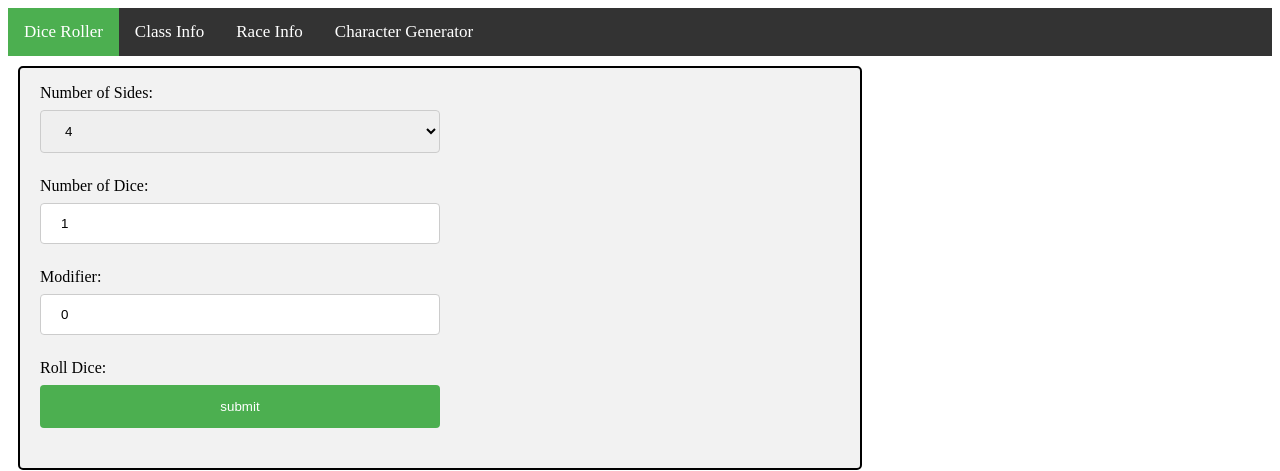
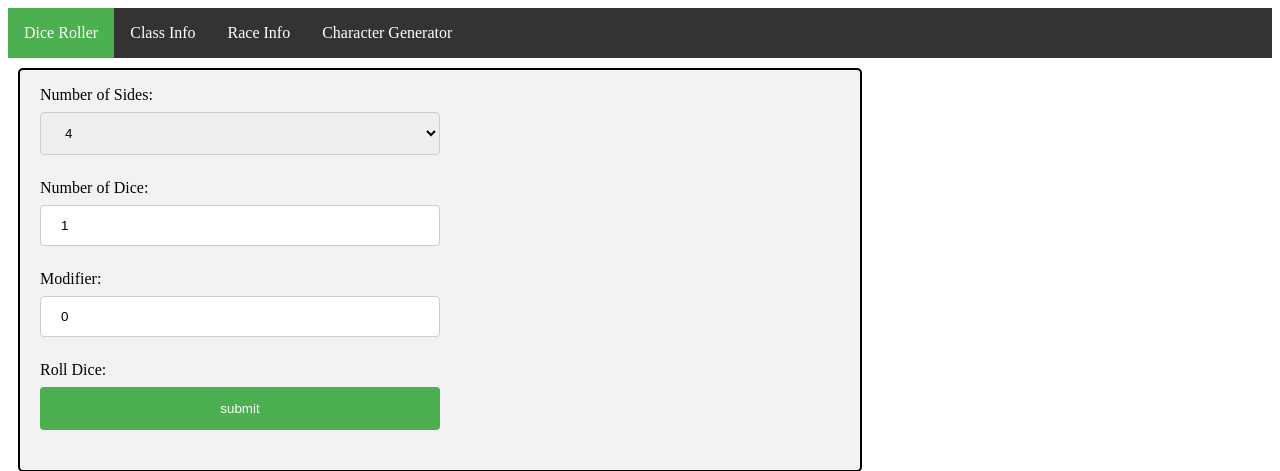
Before and after one commit to Fladolcetta/DnD, a Flask app: page /roll in a window 1280 px wide. Shown: the top 471 px of the page. Run offline with Flask 3, Linux system fonts and the light colour scheme.

Commit message:
fix size

```diff
--- a/static/topnav.css
+++ b/static/topnav.css
@@ -7,9 +7,9 @@
     float: left;
     color: white;
     text-align: center;
-    padding: 14px 16px;
+    padding: 16px;
     text-decoration: none;
-    font-size: 17px;
+    font-size: 16px;
 }
 .topnav a:hover {
     background-color: #ccc;
```
